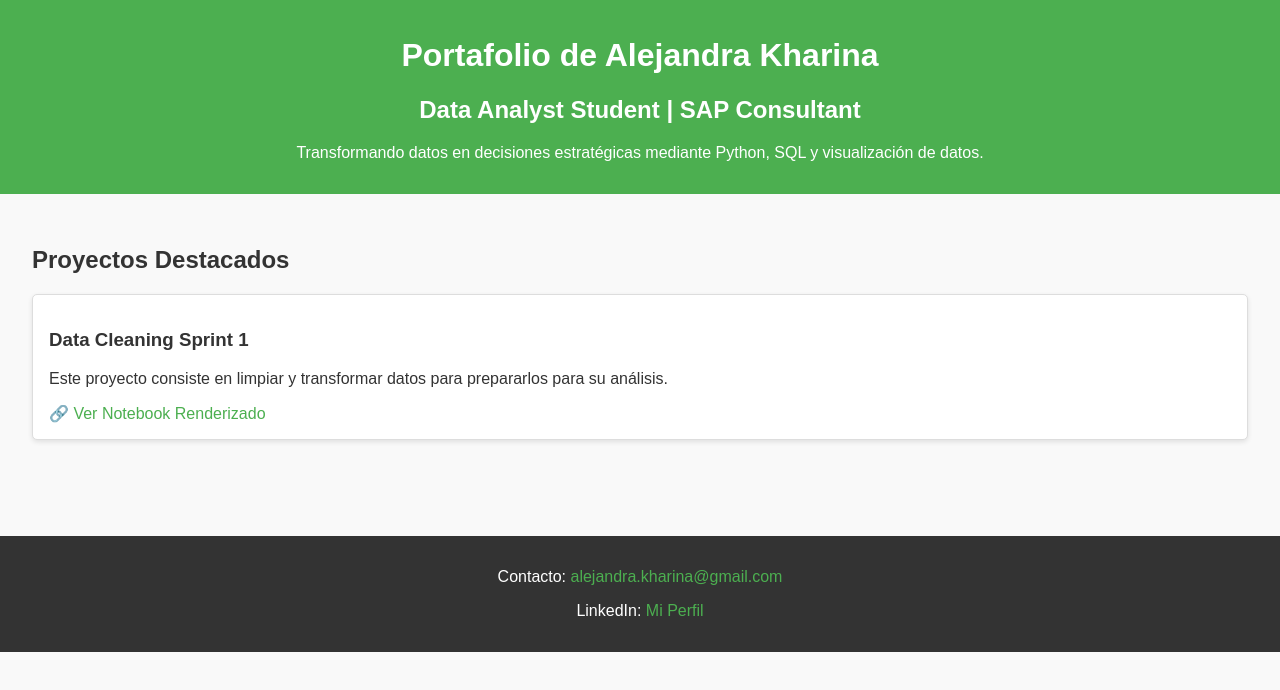
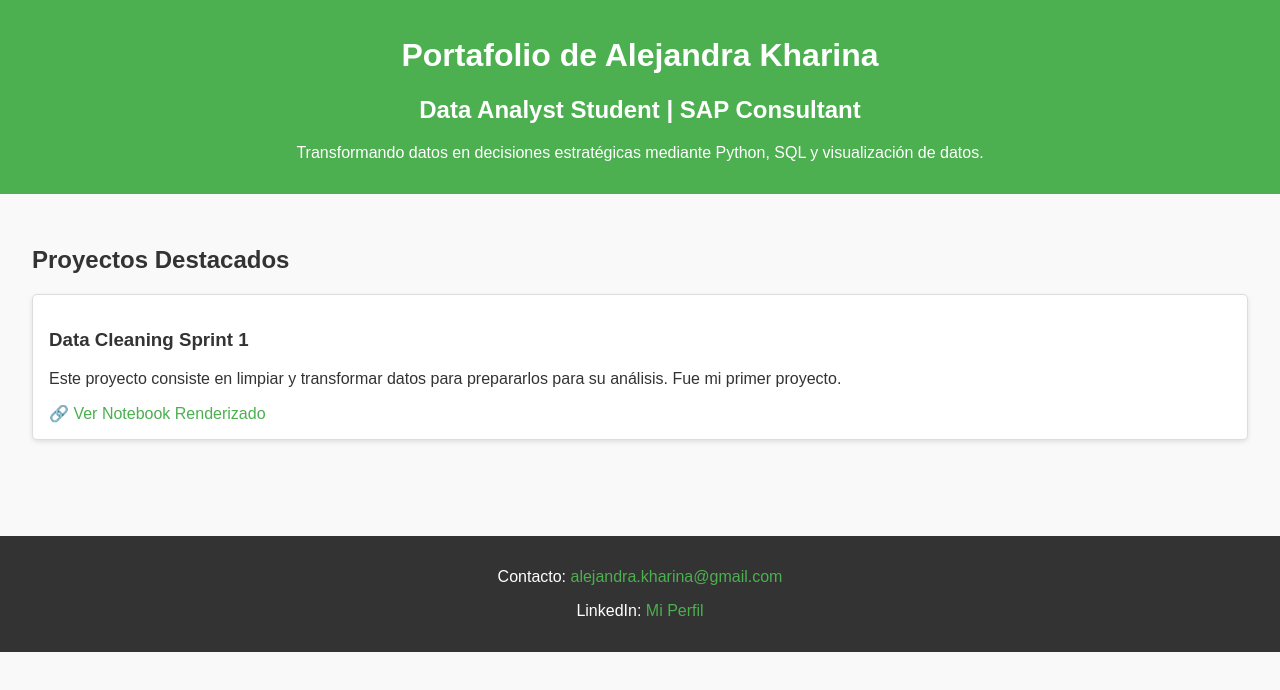
Before and after one commit to AlejandraKharina/data-cleaning-sprint1, a plain HTML site: page index.html in a window 1280 px wide. Drawn offline with Linux system fonts and the light colour scheme.

Commit message:
Update index.html

```diff
--- a/index.html
+++ b/index.html
@@ -60,7 +60,7 @@
             <h2>Proyectos Destacados</h2>
             <div class="proyecto">
                 <h3>Data Cleaning Sprint 1</h3>
-                <p>Este proyecto consiste en limpiar y transformar datos para prepararlos para su análisis.</p>
+                <p>Este proyecto consiste en limpiar y transformar datos para prepararlos para su análisis. Fue mi primer proyecto.</p>
                 <a href="https://nbviewer.org/github/AlejandraKharina/data-cleaning-sprint1/blob/main/data_cleaning_sprint1.ipynb" target="_blank">🔗 Ver Notebook Renderizado</a>
             </div>
         </section>
```
